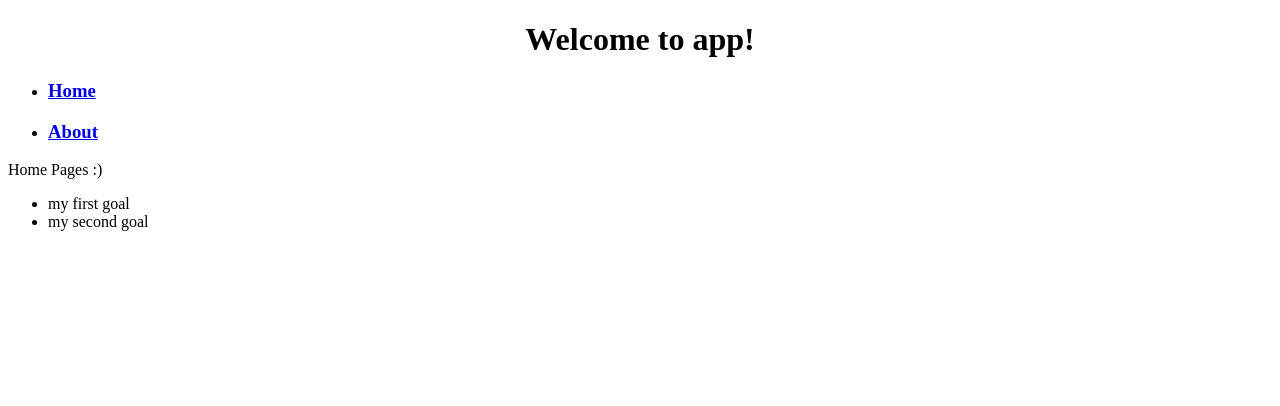
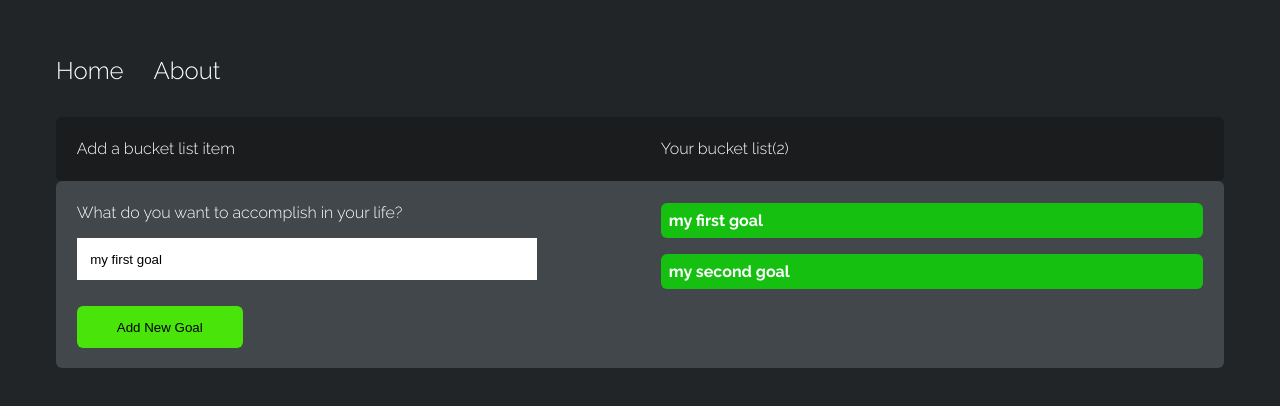
Before and after one commit to wiselh/angular-full-app, an Angular app: page / in a window 1280 px wide. Shown: the top 406 px of the page. Built offline with nearby package versions, Linux system fonts and the light colour scheme.

Commit message:
Add Template with css and Animations
$ npm install @angular/animations@latest --save

```diff
--- a/package.json
+++ b/package.json
@@ -12,7 +12,7 @@
   },
   "private": true,
   "dependencies": {
-    "@angular/animations": "^5.2.0",
+    "@angular/animations": "^5.2.9",
     "@angular/common": "^5.2.0",
     "@angular/compiler": "^5.2.0",
     "@angular/core": "^5.2.0",
--- a/src/app/app.component.html
+++ b/src/app/app.component.html
@@ -1,17 +1,11 @@
 <!--The content below is only a placeholder and can be replaced.-->
-<div style="text-align:center">
-  <h1>
-    Welcome to {{ title }}!
-  </h1>
-</div>
+
   <ul>
     <li>
-    <h3><a routerLink="">Home</a></h3>
+        <a routerLink="">Home</a>
     </li>
     <li>
-    <h3><a routerLink="about">About</a></h3>
+        <a routerLink="about">About</a>
     </li>
   </ul>
-
-
   <router-outlet></router-outlet>
--- a/src/app/app.module.ts
+++ b/src/app/app.module.ts
@@ -1,12 +1,14 @@
 import { DataService } from './data.service';
 import { BrowserModule } from '@angular/platform-browser';
 import { NgModule } from '@angular/core';
+import { FormsModule } from '@angular/forms';
 
 import { AppRoutingModule } from './app-routing.module';
 
 import { AppComponent } from './app.component';
 import { HomeComponent } from './home/home.component';
 import { AboutComponent } from './about/about.component';
+import { BrowserAnimationsModule } from '@angular/platform-browser/animations';
 
 
 @NgModule({
@@ -17,7 +19,9 @@ import { AboutComponent } from './about/about.component';
   ],
   imports: [
     BrowserModule,
-    AppRoutingModule
+    AppRoutingModule,
+    BrowserAnimationsModule,
+    FormsModule
   ],
   providers: [DataService],
   bootstrap: [AppComponent]
--- a/src/app/data.service.ts
+++ b/src/app/data.service.ts
@@ -4,7 +4,7 @@ import { BehaviorSubject } from 'rxjs/BehaviorSubject';
 @Injectable()
 export class DataService {
 
-  private goals = new BehaviorSubject<any>(['my first goal','my second goal']);
+  private goals = new BehaviorSubject<any>(['my first goal','my second goal',]);
   goal = this.goals.asObservable();
 
   constructor() { }
--- a/src/app/home/home.component.html
+++ b/src/app/home/home.component.html
@@ -1,6 +1,22 @@
-<p>
-  Home Pages :)
-</p>
-<ul>
-  <li *ngFor="let goal of goals">{{goal}}</li>
-</ul>
+<div class="container color-dark">
+  <div class="col">
+    <p>Add a bucket list item</p>
+  </div>
+  <div class="col">
+    <p>Your bucket list({{counter}})</p>
+  </div>
+</div>
+<div class="container color-light"  [@goals]="goals.length">
+  <div class="col">
+    <p class="sm">What do you want to accomplish in your life?</p>
+    <form>
+      <input type="text" class="txt" name="item" placeholder="Life goal.." [(ngModel)]="goalfield">
+      <input type="submit" class="btn" [value]="btnText" (click)="addItem()">
+    </form>
+  </div>
+  <div class="col">
+    <p class="life-container" *ngFor="let goal of goals; let i = index" (click)="removeItem(i)">
+      {{goal}}
+    </p>
+  </div>
+</div>
--- a/src/app/home/home.component.scss
+++ b/src/app/home/home.component.scss
@@ -0,0 +1,39 @@
+.container {
+    display: grid;
+    grid-template-columns: 50% auto;
+    border-radius: 6px;
+}
+.col {
+    padding: .4em 1.3em;
+}
+.color-dark {
+    background: rgb(27, 28, 29);
+}
+.color-light {
+    background: rgb(66, 71, 75);
+}
+
+input.txt {
+    border: 0;
+    padding: 1em;
+    width: 80%;
+    margin-bottom: 2em;
+}
+input.btn {
+    border: 0;
+    display:block;
+    padding:1em 3em;
+    background:rgb(72, 228, 10);
+    color:#003A61;
+    margin-bottom:1em;
+    border-radius: 6px;
+    color: rgb(0, 0, 0);
+    cursor:pointer;
+}
+.life-container {
+    background:rgb(21, 192, 16);
+    padding:.5em;
+    font-weight:bold;
+    border-radius: 6px;
+    cursor:pointer;
+}
--- a/src/app/home/home.component.ts
+++ b/src/app/home/home.component.ts
@@ -1,15 +1,40 @@
 import { DataService } from './../data.service';
 import { Component, OnInit } from '@angular/core';
+import { trigger, style, transition, animate, keyframes, query, stagger } from '@angular/animations';
 
 @Component({
   selector: 'app-home',
   templateUrl: './home.component.html',
-  styleUrls: ['./home.component.scss']
+  styleUrls: ['./home.component.scss'],
+  animations:[
+    trigger('goals', [
+      transition('* => *', [
+
+        query(':enter', style({ opacity: 0 }), { optional: true }),
+
+        query(':enter', stagger('300ms', [
+          animate('.6s ease-in', keyframes([
+            style({ opacity: 0, transform: 'translateY(-75%)', offset: 0 }),
+            style({ opacity: .5, transform: 'translateY(35px)', offset: 0.3 }),
+            style({ opacity: 1, transform: 'translateY(0)', offset: 1.0 }),
+          ]))]), { optional: true })
+        ,
+        query(':leave', stagger('300ms', [
+          animate('.6s ease-out', keyframes([
+            style({ opacity: 1, transform: 'translateY(0)', offset: 0 }),
+            style({ opacity: .5, transform: 'translateY(35px)', offset: 0.3 }),
+            style({ opacity: 0, transform: 'translateY(-75%)', offset: 1.0 }),
+          ]))]), { optional: true })
+      ])
+    ])
+  ]
 })
 export class HomeComponent implements OnInit {
 
   goals =[];
   counter:number;
+  btnText: string='Add New Goal';
+  goalfield:string='my first goal';
 
   constructor(private _data:DataService) { }
 
@@ -19,4 +44,16 @@ export class HomeComponent implements OnInit {
     this._data.changeGoal(this.goals);
   }
 
+  removeItem(i) {
+    this.goals.splice(i, 1);
+    this.counter = this.goals.length;
+
+  }
+
+  addItem(){
+    this.goals.push(this.goalfield);
+    this.goalfield='';
+    this.counter = this.goals.length;
+  }
+
 }
--- a/src/styles.scss
+++ b/src/styles.scss
@@ -1 +1,25 @@
 /* You can add global styles to this file, and also import other style files */
+@import url('https://fonts.googleapis.com/css?family=Raleway:300,700');
+
+body {
+    background:rgb(33, 37, 39);
+    padding: 3em;
+    font-family: 'Raleway', 'Arial';
+    color:#fff;
+}
+ul {
+    list-style-type:none;
+    margin:0 0 2em 0;
+    padding:0;
+}
+ul li {
+    display:inline;
+    margin-right: 30px;
+}
+ul li a {
+    font-size: 1.5em;
+}
+a {
+    color:#fff;
+    text-decoration:none;
+}
```
Lines whose indentation alone changed are shown as unchanged.
